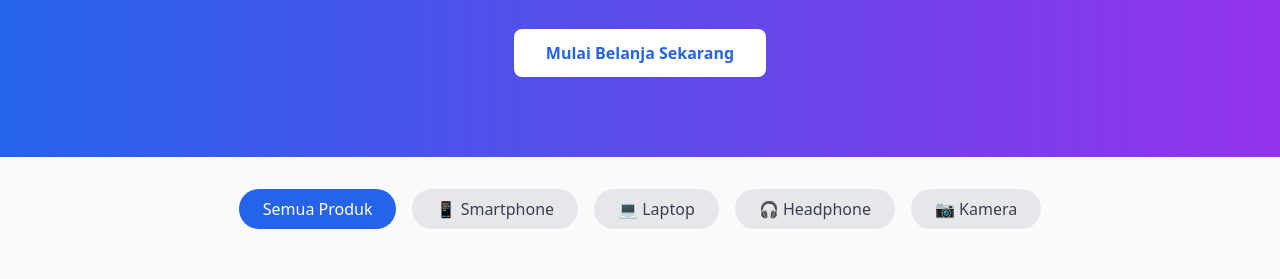
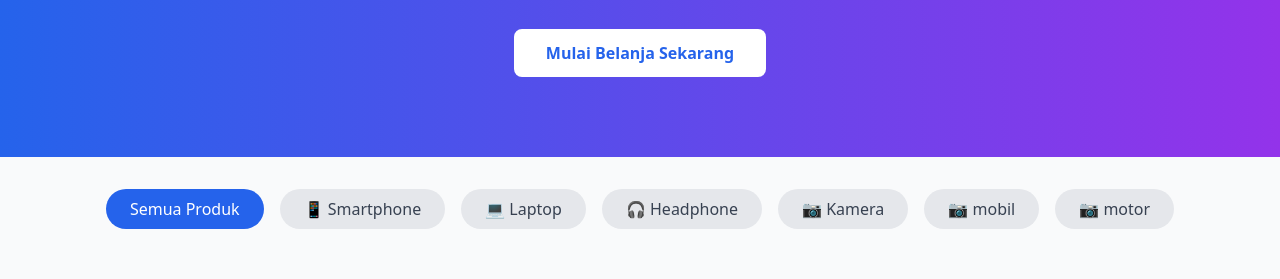
Before and after one commit to encus123/mabashshop, a plain HTML site: page index.html in a window 1280 px wide. Shown: the part 269-548 px from the top of the page. Drawn offline with nearby package versions, Linux system fonts and the light colour scheme.

Commit message:
Update index.html

```diff
--- a/index.html
+++ b/index.html
@@ -83,6 +83,12 @@
             </button>
             <button class="filter-btn bg-gray-200 text-gray-700 px-6 py-2 rounded-full hover:bg-gray-300 transition-colors" data-category="camera">
                 📷 Kamera
+            </button>
+            <button class="filter-btn bg-gray-200 text-gray-700 px-6 py-2 rounded-full hover:bg-gray-300 transition-colors" data-category="mobil">
+                📷 mobil
+            </button>
+            <button class="filter-btn bg-gray-200 text-gray-700 px-6 py-2 rounded-full hover:bg-gray-300 transition-colors" data-category="motor">
+                📷 motor
             </button>
         </div>
     </section>
@@ -275,7 +281,7 @@
                 id: 10,
                 name: "harley davidson",
                 price: 1199900000,
-                category: "mootor",
+                category: "motor",
                 image: "https://imgcdn.oto.com/large/gallery/exterior/72/972/harley-davidson-sportster-slant-rear-view-full-image-555319.jpg",
                 description: "Kamera mirrorless dengan sensor 40MP dan kemampuan video 6K untuk kreator konten."
             }
```
